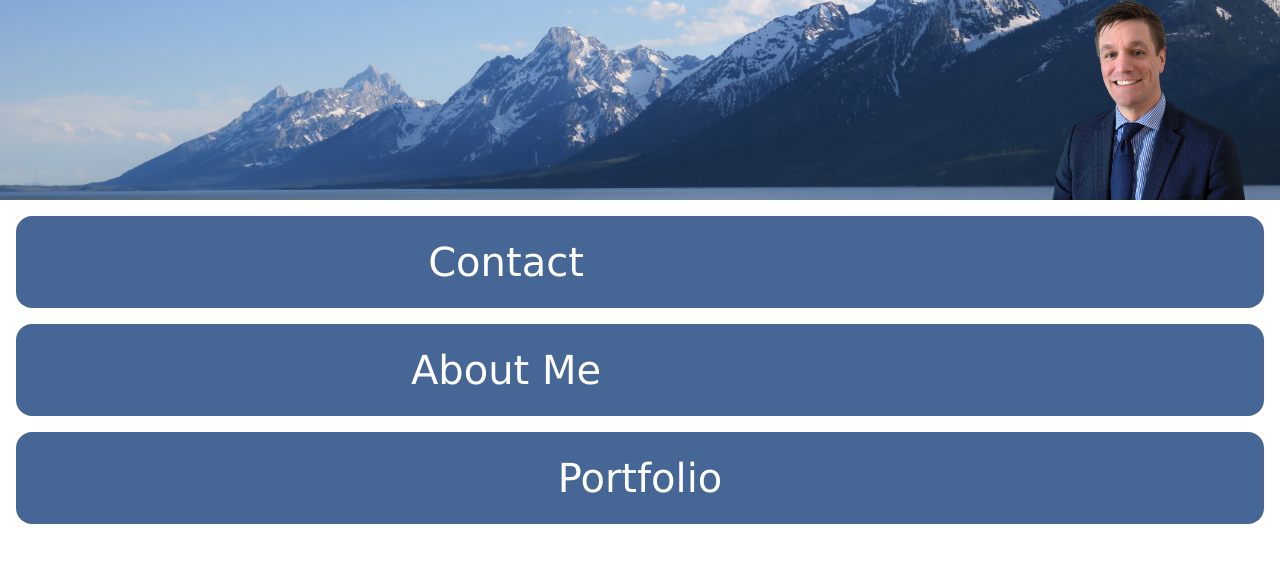
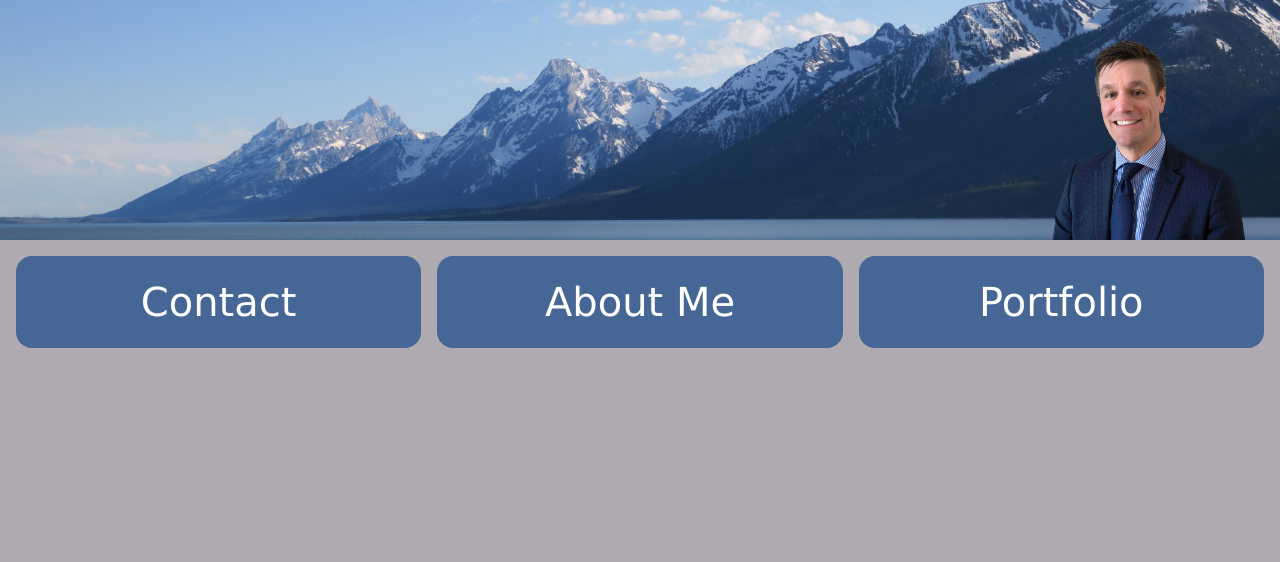
Before and after one commit to matthew-stockinger/matthewstockinger.com, a plain HTML site: page index.html in a window 1280 px wide. Drawn offline with Linux system fonts and the light colour scheme.

Commit message:
added nav

```diff
--- a/index.html
+++ b/index.html
@@ -20,12 +20,10 @@
         alt="Head shot of Matthew Stockinger"
       />
     </header>
-    <main>
-      <ul id="nav">
-        <li>Contact</li>
-        <li>About Me</li>
-        <li>Portfolio</li>
-      </ul>
-    </main>
+    <nav>
+      <a>Contact</a>
+      <a>About Me</a>
+      <a>Portfolio</a>
+    </nav>
   </body>
 </html>
--- a/style.css
+++ b/style.css
@@ -73,43 +73,70 @@ h6 {
   --queen-blue: #466795ff;
 }
 
+body {
+  background-color: var(--silver-metallic);
+}
+
 header {
   background-color: var(--prussian-blue);
-  height: 25%;
+  height: 240px;
   position: relative;
 }
 
 #banner-img {
+  height: 100%;
   object-fit: cover;
   object-position: 50% 80%;
-  height: 100%;
   width: 100%;
 }
 
 #head-shot {
-  float: right;
-  position: relative;
-  top: -225px;
+  bottom: 0;
+  position: absolute;
+  right: 0;
   width: 300px;
 }
 
-#nav {
-  padding: 0;
+nav {
+  display: flex;
+  flex-direction: column;
+  padding: 0.5rem 0;
 }
 
-#nav > li {
+nav a {
   background-color: var(--queen-blue);
   border-radius: 1rem;
   color: white;
-  display: block;
   font-family: "Lucida Sans", "Lucida Sans Regular", "Lucida Grande",
     "Lucida Sans Unicode", Geneva, Verdana, sans-serif;
   font-size: 2.5rem;
-  margin: 1rem;
-  padding: 1rem;
+  margin: 0.5rem 1rem;
+  padding: 1rem 2rem;
   text-align: center;
-  /* width: 90%; */
 }
-#nav > li:hover {
+
+@media screen and (min-width: 816px) {
+  nav {
+    display: flex;
+    flex-direction: row;
+    justify-content: space-around;
+    padding: 0 0.5rem;
+  }
+
+  nav a {
+    background-color: var(--queen-blue);
+    border-radius: 1rem;
+    color: white;
+    font-family: "Lucida Sans", "Lucida Sans Regular", "Lucida Grande",
+      "Lucida Sans Unicode", Geneva, Verdana, sans-serif;
+    font-size: 2.5rem;
+    margin: 1rem 0.5rem;
+    padding: 1rem 2rem;
+    text-align: center;
+    width: 100%;
+  }
+}
+
+nav li:hover {
   background-color: var(--blue-yonder);
 }
```
